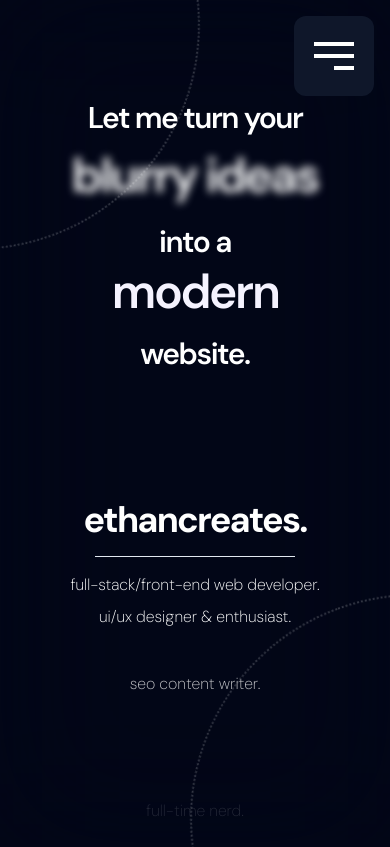
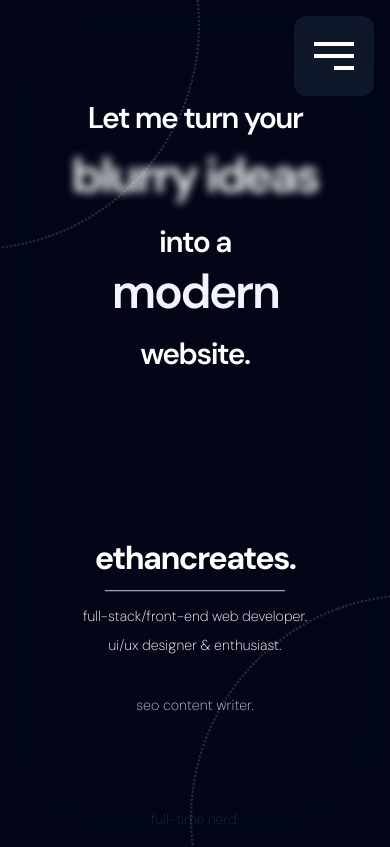
Before and after one commit to ethancreates/ethancreates-portfolio, a Next.js app: page / in a window 390 px wide. Shown: the top 847 px of the page. Built offline with nearby package versions, Linux system fonts and the light colour scheme.

Commit message:
scaled right hero section to 90 and added a fixed height on the hero buttons to keep it uniform

```diff
--- a/src/components/HeroSection.tsx
+++ b/src/components/HeroSection.tsx
@@ -64,7 +64,7 @@ const HeroSection = () => {
         </motion.h1>
       </div>
       {/* right side */}
-      <div className="lg:basis-1/3 flex flex-col items-center  lg:items-end lg:justify-center mb-10">
+      <div className="lg:basis-1/3 flex flex-col items-center  lg:items-end lg:justify-center mb-10 max-sm:scale-90">
         <motion.h1
           initial={{ opacity: 0, y: 150 }}
           animate={{ opacity: 1, y: 0 }}
--- a/src/components/ui/dotted-button.tsx
+++ b/src/components/ui/dotted-button.tsx
@@ -11,7 +11,7 @@ const DottedButton = ({ children, className }: DottedButtonProps) => {
     <button
       className={cn(
         className,
-        "rounded-2xl border border-dashed border-white bg-slate-950 px-6 py-3 font-light uppercase text-white transition-all duration-300  hover:translate-y-[10px] hover:rounded-md hover:shadow-[4px_4px_0px_black] active:translate-x-[0px] active:translate-y-[0px] active:rounded-2xl active:shadow-none"
+        "rounded-2xl border border-dashed border-white bg-slate-950 px-6 font-light uppercase h-12  text-white transition-all duration-300  hover:translate-y-[10px] hover:rounded-md hover:shadow-[4px_4px_0px_black] active:translate-x-[0px] active:translate-y-[0px] active:rounded-2xl active:shadow-none"
       )}
     >
       {children}
```
